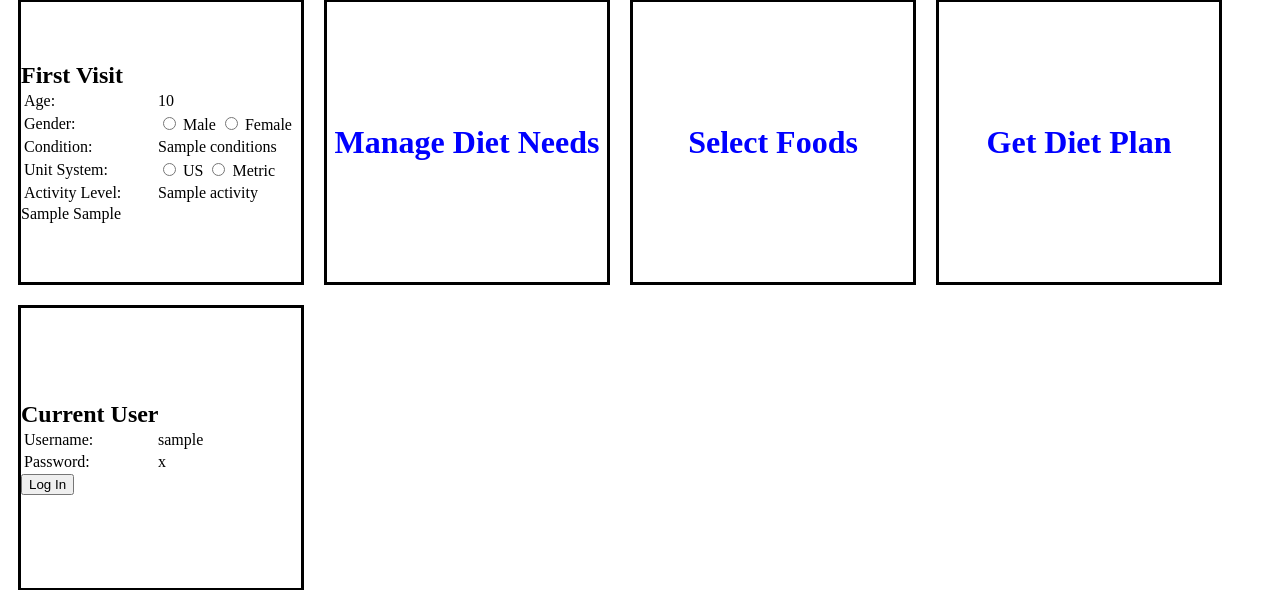
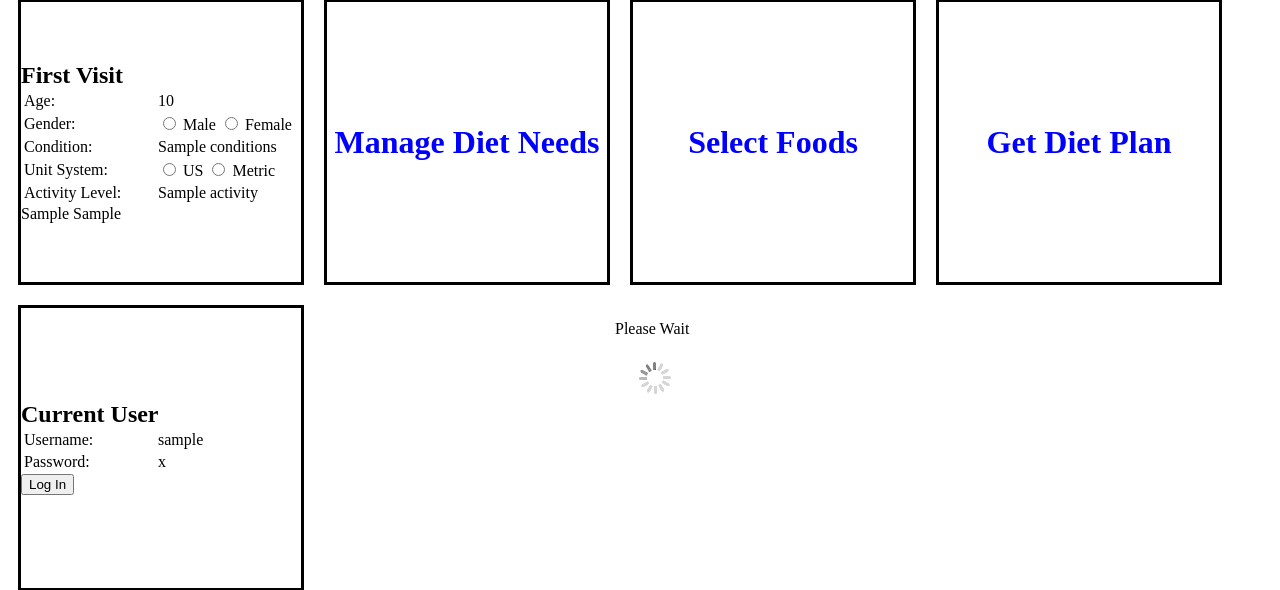
Before and after one commit to Jasckom/nutrientdata, a Python web app: template app/templates/login.html in a window 1280 px wide. Shown: the part 55-645 px from the top of the page. Run offline with Jinja, Linux system fonts and the light colour scheme; the template is opened without the code that fills it: most values are stand-ins (such as "Sample title", 1, 10 or a date in 2020); some libraries are stand-ins or nearby versions.

Commit message:
css change

```diff
--- a/app/static/css/mystyle.css
+++ b/app/static/css/mystyle.css
@@ -513,7 +513,6 @@ table.nutrition {
 
 #loading
 {
-display: None;
 height: 100px;
 width: 100px;
 position: fixed;
@@ -521,4 +520,5 @@ z-index: 1000;
 left: 50%;
 top: 50%;
 margin: -25px 0 0 -25px;
+http://nutrientdata.herokuapp.com/static/css/mystyle.css
 }
```
